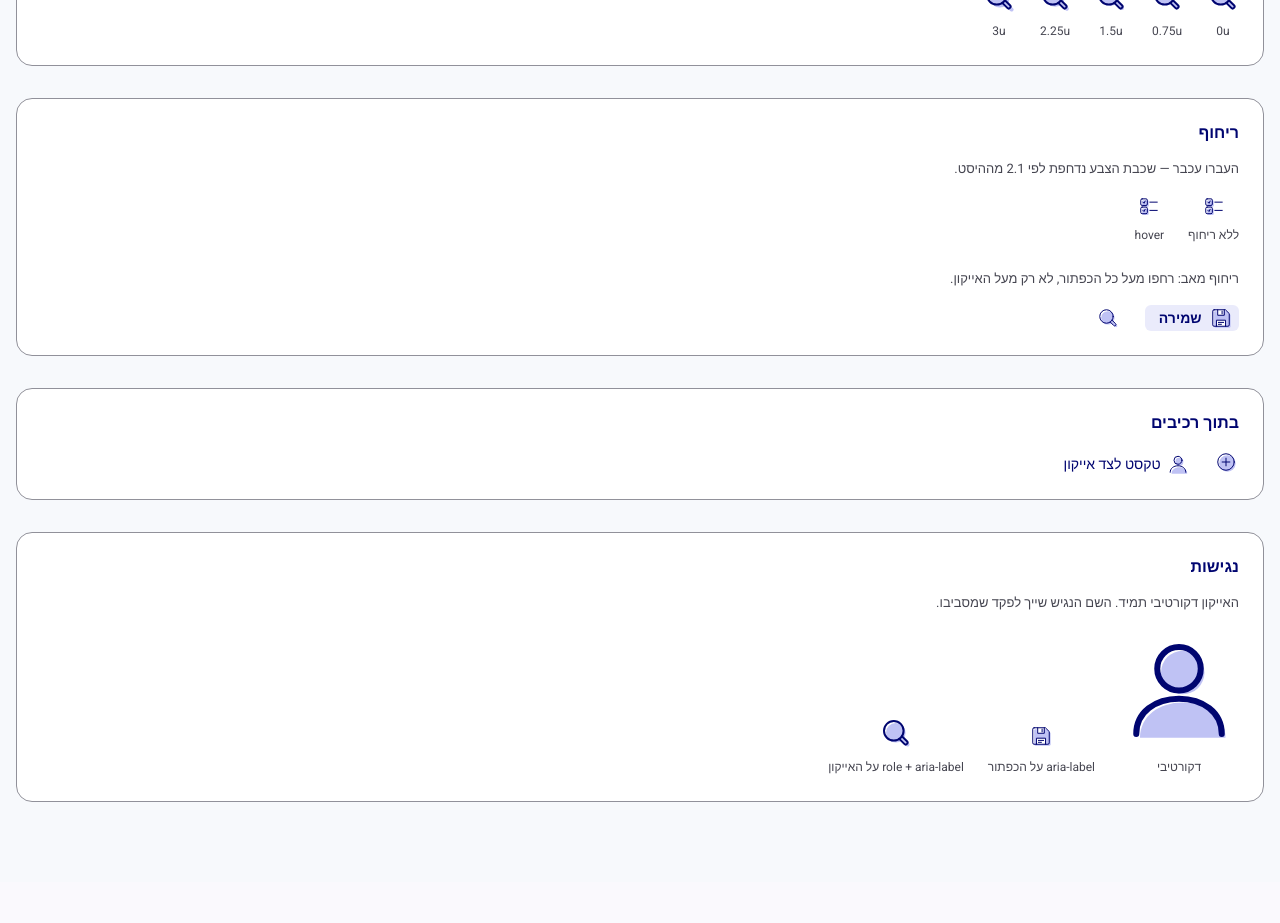
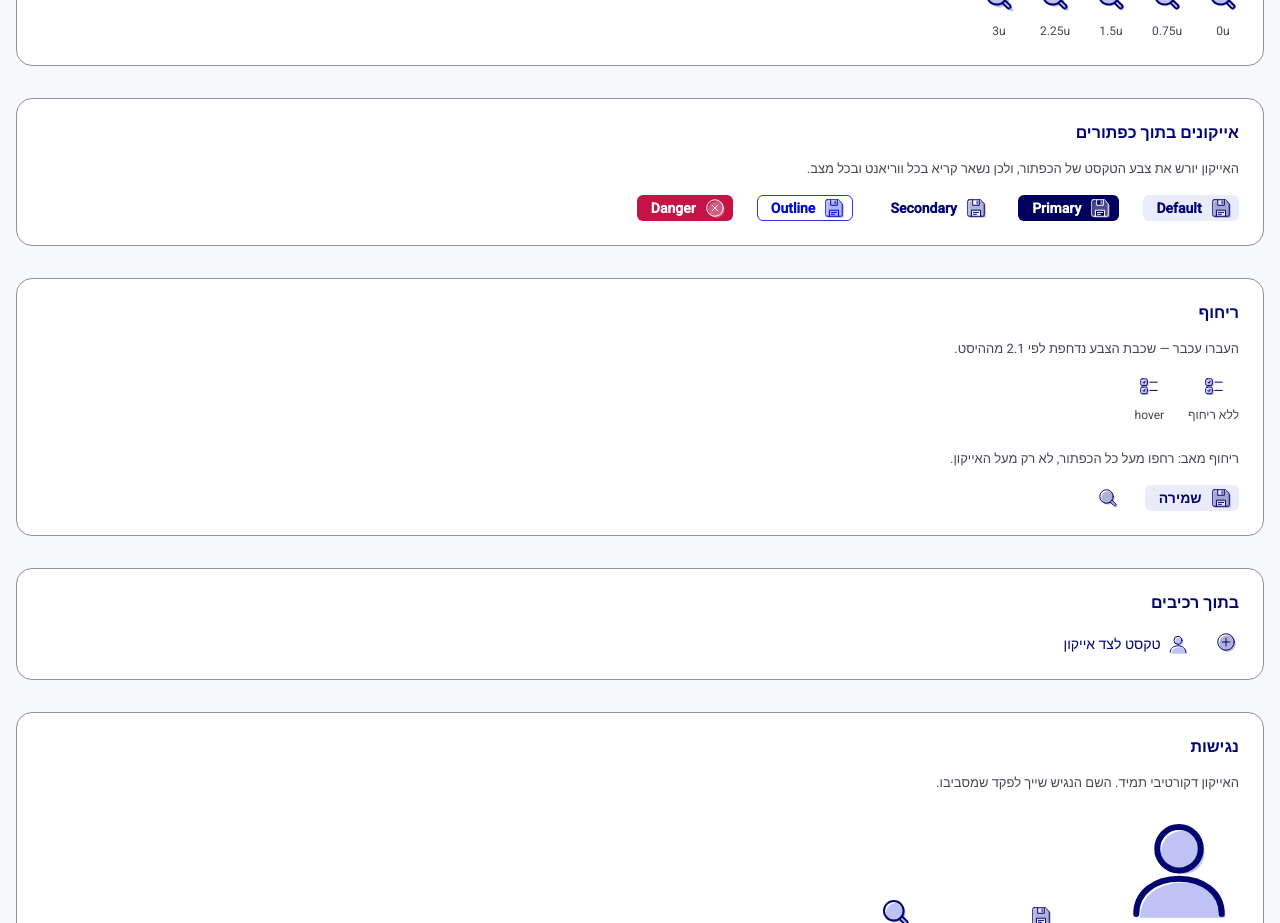
Before and after one commit to Far-Art/features-testing, an Angular app: page /icons in a window 1280 px wide. Shown: the part 1260-2183 px from the top of the page. Before the commit the page ends 2142 px from the top, so only its background shows below. Built offline with nearby package versions, Linux system fonts and the light colour scheme.

Commit message:
transition icon colors smoothly

```diff
--- a/src/app/components/ims-duo-icon/ims-duo-icon.scss
+++ b/src/app/components/ims-duo-icon/ims-duo-icon.scss
@@ -83,8 +83,23 @@
 // One treatment: the tint pushes further off-register, which reads as the glyph
 // lifting off the page. Icons carry no card, so there is nothing else to move.
 
+// Icon colours are inherited from, or derived from, whatever encloses the glyph
+// — inside a button both layers follow the label and the mask follows the
+// background. Left untransitioned the mask snaps to its hover colour the moment
+// the pointer lands, while the button's fill sweep behind it takes 260ms, so a
+// patch inside the glyph arrives before its own background does. Matching the
+// sweep's duration and easing keeps them in step.
+.ims-duo-icon svg * {
+    transition:
+        fill 260ms cubic-bezier(0.4, 0, 0.2, 1),
+        stroke 260ms cubic-bezier(0.4, 0, 0.2, 1);
+}
+
 .ims-duo-icon--hover .tint {
-    transition: transform 0.22s cubic-bezier(0.2, 0.7, 0.3, 1);
+    transition:
+        transform 0.22s cubic-bezier(0.2, 0.7, 0.3, 1),
+        fill 260ms cubic-bezier(0.4, 0, 0.2, 1),
+        stroke 260ms cubic-bezier(0.4, 0, 0.2, 1);
 }
 
 // Hovering the icon itself, or any ancestor opted in with
@@ -98,8 +113,11 @@
     );
 }
 
+// A colour fade is not motion, so only the lift is suppressed here.
 @media (prefers-reduced-motion: reduce) {
-    .ims-duo-icon .tint {
-        transition: none;
+    .ims-duo-icon--hover .tint {
+        transition:
+            fill 260ms cubic-bezier(0.4, 0, 0.2, 1),
+            stroke 260ms cubic-bezier(0.4, 0, 0.2, 1);
     }
 }
--- a/src/app/pages/icons-demo/icons-demo.html
+++ b/src/app/pages/icons-demo/icons-demo.html
@@ -86,6 +86,33 @@
 </section>
 
 <section class="icon-demo">
+    <h2>אייקונים בתוך כפתורים</h2>
+    <p class="icon-demo__note">האייקון יורש את צבע הטקסט של הכפתור, ולכן נשאר קריא בכל ווריאנט ובכל מצב.</p>
+    <div class="icon-demo__row">
+        <button ims-button class="ims-duo-icon-hover-group">
+            <ims-duo-icon [icon]="floppyDisk"/>
+            Default
+        </button>
+        <button ims-button ims-button-variation="primary" class="ims-duo-icon-hover-group">
+            <ims-duo-icon [icon]="floppyDisk" />
+            Primary
+        </button>
+        <button ims-button ims-button-variation="secondary" class="ims-duo-icon-hover-group">
+            <ims-duo-icon [icon]="floppyDisk" />
+            Secondary
+        </button>
+        <button ims-button ims-button-variation="outline" class="ims-duo-icon-hover-group">
+            <ims-duo-icon [icon]="floppyDisk" />
+            Outline
+        </button>
+        <button ims-button ims-button-variation="danger" class="ims-duo-icon-hover-group">
+            <ims-duo-icon [icon]="clear" />
+            Danger
+        </button>
+    </div>
+</section>
+
+<section class="icon-demo">
     <h2>ריחוף</h2>
     <p class="icon-demo__note">העברו עכבר — שכבת הצבע נדחפת לפי 2.1 מההיסט.</p>
     <div class="icon-demo__row">
--- a/src/app/pages/icons-demo/icons-demo.ts
+++ b/src/app/pages/icons-demo/icons-demo.ts
@@ -6,6 +6,7 @@ import {
     ImsDuoIconDefinition,
     ImsDuoIconTone,
     imsDuoIconAdd,
+    imsDuoIconClear,
     imsDuoIconDanger,
     imsDuoIconFloppyDisk,
     imsDuoIconMultiSelect,
@@ -26,6 +27,7 @@ export class IconsDemo {
     readonly icons: readonly ImsDuoIconDefinition[] = IMS_DUO_ICON_ALL;
 
     readonly add = imsDuoIconAdd;
+    readonly clear = imsDuoIconClear;
     readonly danger = imsDuoIconDanger;
     readonly floppyDisk = imsDuoIconFloppyDisk;
     readonly multiSelect = imsDuoIconMultiSelect;
--- a/src/styles/ims-buttons.scss
+++ b/src/styles/ims-buttons.scss
@@ -181,6 +181,30 @@
   padding-inline: 0.4rem 0.8rem;
 }
 
+// A duo icon inside a button adopts the button's own colours instead of the
+// brand palette. The icon's fixed periwinkle collides with almost every button
+// surface: the tint washes out on the light variants (1.2:1 against
+// --default's hover fill) and the contour disappears on the dark ones (1.1:1
+// against brand navy, even at rest). Deriving both layers from the label colour
+// keeps them readable on every variant and state, including ones added later,
+// and matches how the label itself already inverts.
+.ims-button .ims-duo-icon {
+  --ims-duo-icon-contour: currentColor;
+  --ims-duo-icon-tint: color-mix(in oklab, currentColor 30%, transparent);
+  // The mask knocks the tint out of interior windows, so it has to paint
+  // whatever is actually behind the glyph — which the fill sweep changes.
+  --ims-duo-icon-surface: var(--ims-button-background);
+}
+
+.ims-button:hover .ims-duo-icon,
+.ims-button:focus-visible .ims-duo-icon {
+  --ims-duo-icon-surface: var(--ims-button-background-hover);
+}
+
+.ims-button:active .ims-duo-icon {
+  --ims-duo-icon-surface: var(--ims-button-background-active);
+}
+
 .ims-icon.ims-button__symbol {
   --ims-icon-size: 1.125rem;
 
```
